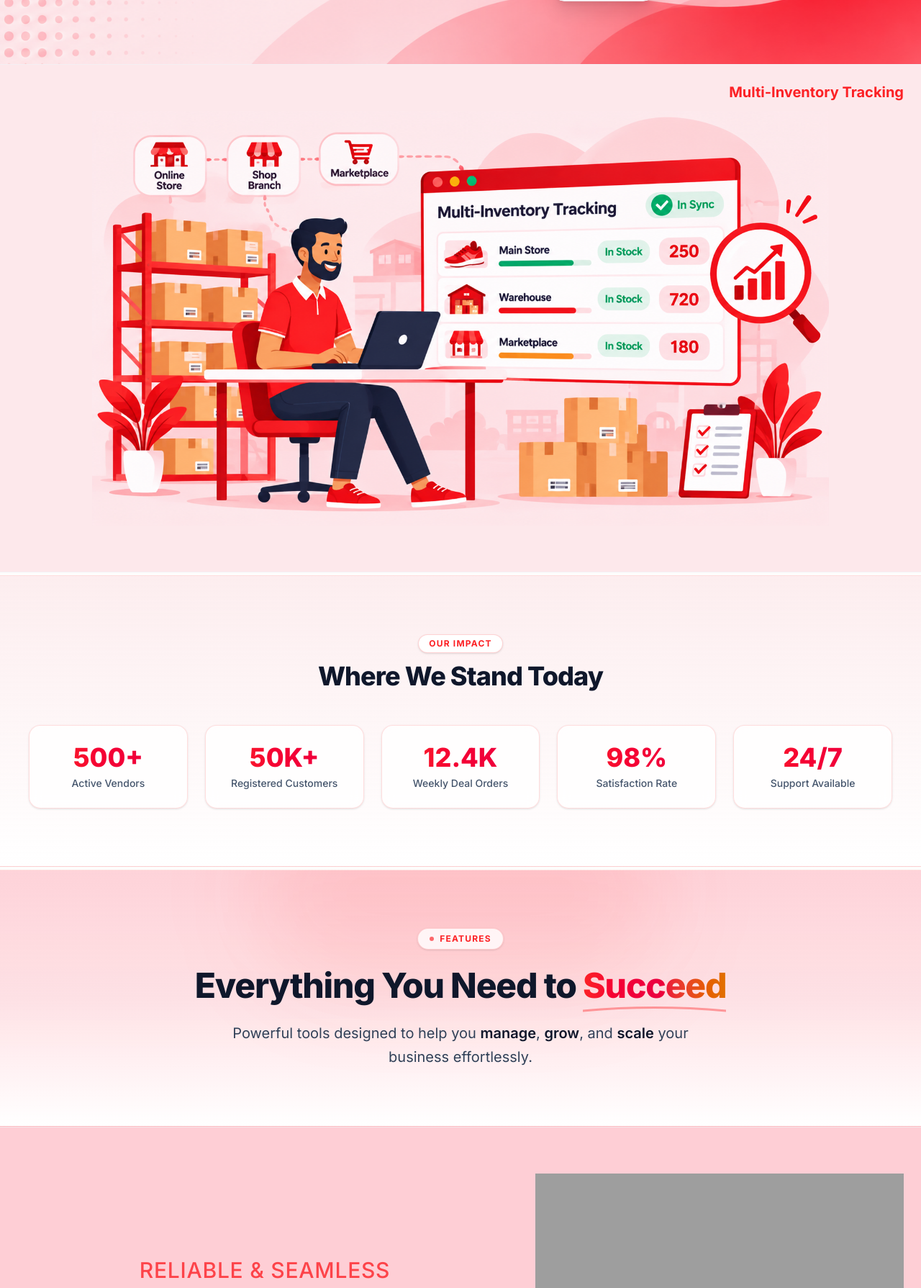
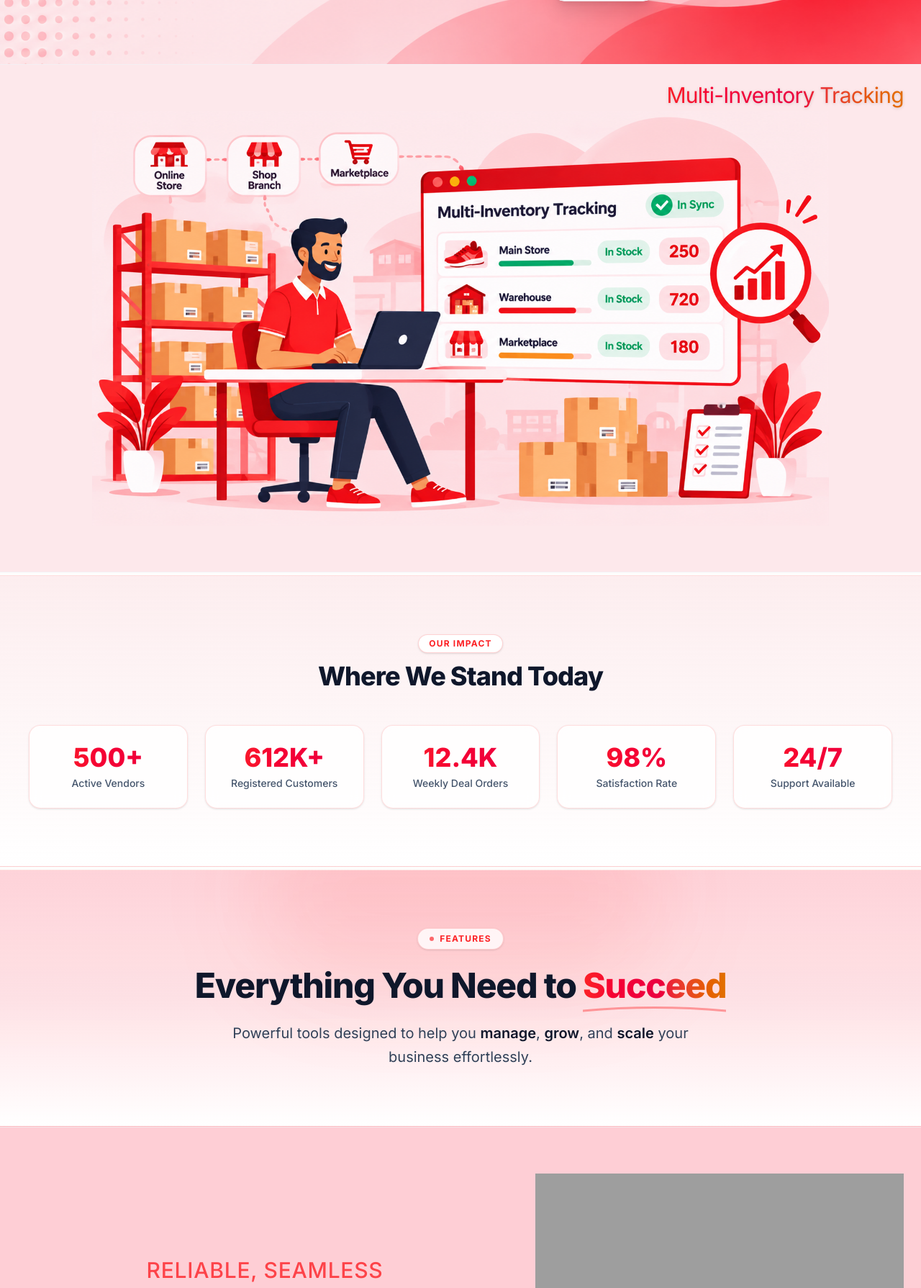
Before and after one commit to bahati-pacifique/ecommerce-platform, a Node project: template views/business.ejs in a window 1280 px wide. Shown: the part 711-2500 px from the top of the page at 72% size. Run offline with Node 20 templates, Linux system fonts and the light colour scheme; the template is opened without the code that fills it, so the values that code supplies are empty; style sheets or scripts are compiled from the project's sources; some libraries are stand-ins or nearby versions; grey boxes are pictures that could not be loaded.

Commit message:
Finalizing inventory and business page

```diff
--- a/views/business.ejs
+++ b/views/business.ejs
@@ -220,14 +220,14 @@
   </section>
 
   <section class="py-16 border-y border-slate-100/60 flex items-center justify-center bg-[#FDE8EB] relative">
-    <h1 class="absolute text-lg md:text-xl font-bold top-3 right-3 text-[#FC2125] p-3 animate-slide-up">Multi-Inventory Tracking</h1>
+
+    <h1 class="absolute top-3 right-3 text-2xl md:text-3xl tracking-tight leading-tight bg-gradient-to-r from-[#FC2125] via-rose-600 to-amber-600 bg-clip-text text-transparent drop-shadow-sm  p-3 animate-slide-up">Multi-Inventory Tracking</h1>
     <img src="/images/hero/hero-multi-inventory-brand.png" alt="Mult-inventory-platform" class="w-full max-w-5xl">
   </section>
 
   <section class="relative overflow-hidden py-16 md:py-20 bg-gradient-to-b from-[#FCE9EB]/80 to-white mt-1 border-y border-[#FC2125]/15">
   <div class="max-w-7xl mx-auto px-6 md:px-10">
 
-    <!-- Centered Header (replaces overlapping absolute h1) -->
     <div class="text-center max-w-2xl mx-auto mb-12">
       <span class="inline-block text-xs font-bold text-[#FC2125] bg-white border border-[#FC2125]/20 px-3.5 py-1 rounded-full uppercase tracking-widest shadow-sm">
         Our Impact
@@ -237,7 +237,6 @@
       </h2>
     </div>
 
-    <!-- Balanced 5-Column Grid on Desktop -->
     <div class="grid grid-cols-2 sm:grid-cols-3 lg:grid-cols-5 gap-4 md:gap-6 text-center">
 
       <div class="bg-white/80 backdrop-blur-sm border border-[#FC2125]/15 rounded-2xl p-6 shadow-sm hover:-translate-y-1 transition duration-300">
@@ -249,7 +248,7 @@
 
       <div class="bg-white/80 backdrop-blur-sm border border-[#FC2125]/15 rounded-2xl p-6 shadow-sm hover:-translate-y-1 transition duration-300">
         <p class="text-3xl md:text-4xl font-black bg-gradient-to-r from-[#FC2125] to-rose-600 bg-clip-text text-transparent">
-          50K+
+          612K+
         </p>
         <p class="text-sm font-medium text-slate-600 mt-1.5">Registered Customers</p>
       </div>
@@ -268,7 +267,6 @@
         <p class="text-sm font-medium text-slate-600 mt-1.5">Satisfaction Rate</p>
       </div>
 
-      <!-- Spans 2 columns on mobile so the 5th card doesn't look orphaned -->
       <div class="col-span-2 sm:col-span-1 bg-white/80 backdrop-blur-sm border border-[#FC2125]/15 rounded-2xl p-6 shadow-sm hover:-translate-y-1 transition duration-300">
         <p class="text-3xl md:text-4xl font-black bg-gradient-to-r from-[#FC2125] to-rose-600 bg-clip-text text-transparent">
           24/7
@@ -317,7 +315,7 @@
   <section class="py-16 border-y border-slate-100/60 flex flex-col lg:flex-row items-center justify-center gap-8 bg-[#FECED5] px-6">
   <div class="flex flex-col items-center justify-center text-center flex-1 space-y-2">
     <p class="text-2xl md:text-3xl font-medium tracking-wide text-[#FC2125]/80 uppercase">
-      Reliable & Seamless
+      Reliable, Seamless
     </p>
 
     <h1 class="text-4xl md:text-5xl font-black tracking-tight leading-tight bg-gradient-to-r from-[#FC2125] via-rose-600 to-amber-600 bg-clip-text text-transparent drop-shadow-sm">
@@ -406,7 +404,9 @@
   </section>
 
   <section class="py-16 border-y border-slate-100/60 flex items-center justify-center bg-[#FDE8EB] relative">
-    <h1 class="absolute text-lg top-3 left-3 bg-[#FC2226]/80 text-white p-3 rounded-full shadow-sm">Central Order Processing — On-door delivery</h1>
+    <h1 class="absolute text-2xl md:text-3xl tracking-tight leading-tight bg-gradient-to-r from-[#FC2125] via-rose-600 to-amber-600 bg-clip-text text-transparent drop-shadow-sm font-bold top-3 left-3 top-2 text-[#FC2125] p-3 animate-slide-up">
+      Central order & delivery processing
+    </h1>
     <img src="/images/hero/hero-on-door-delivery.png" alt="Mult-inventory-platform" class="w-full max-w-5xl">
   </section>
 
```
